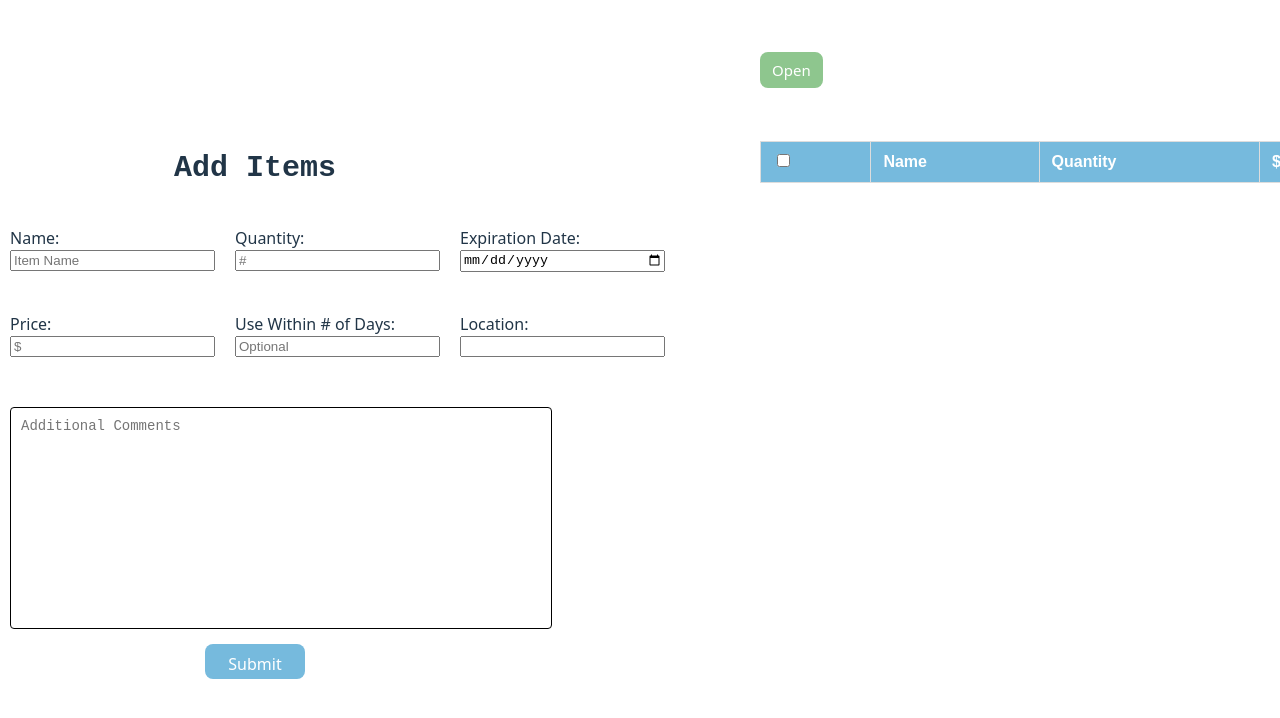
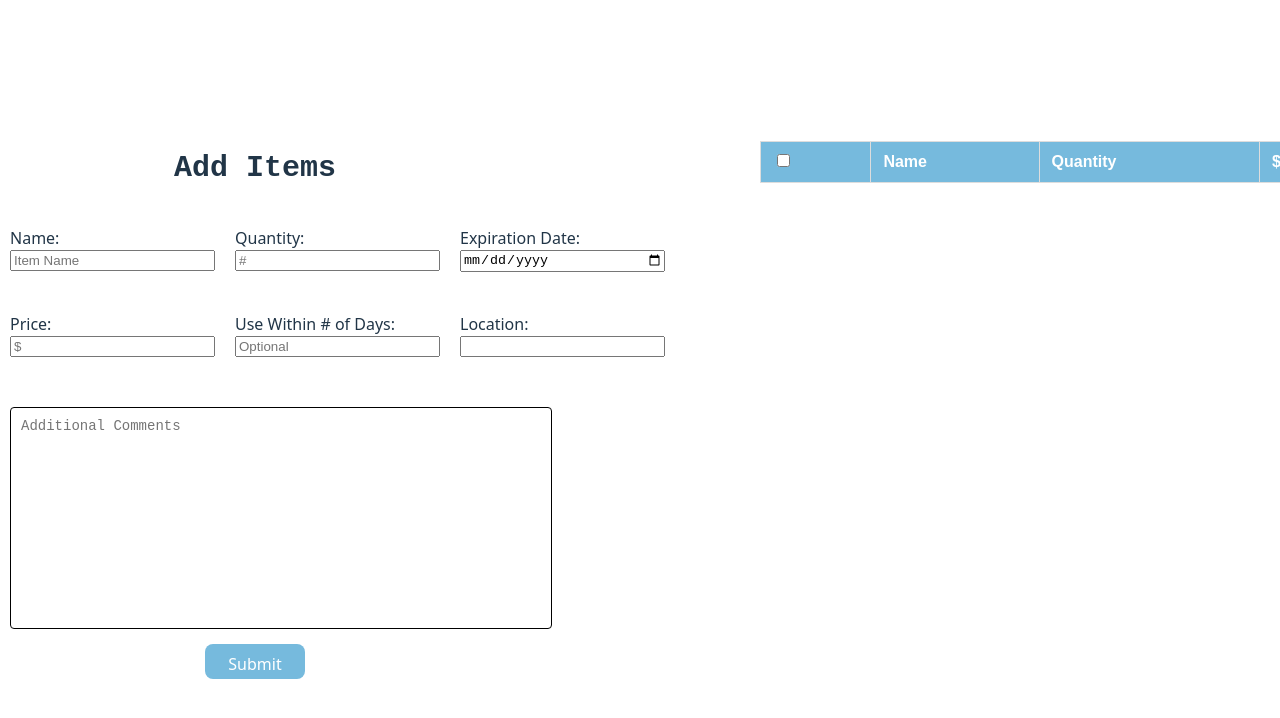
Before and after one commit to AndyChau123/Inventory-App, a React (Vite) app: page / in a window 1280 px wide. Shown: the top 718 px of the page. Built offline with nearby package versions, Linux system fonts and the light colour scheme.

Commit message:
edited testing file and .css file

```diff
--- a/src/List-Component/List.css
+++ b/src/List-Component/List.css
@@ -73,7 +73,7 @@
 
 .openButton-container {
   position: absolute;
-  /* right: -40%; comment for now uncomment later*/
+  right: -42%;
   top: 6.5%;
 }
 
```
Also changed, not shown: 1 other file (tests, documents, lock files or other folders).
